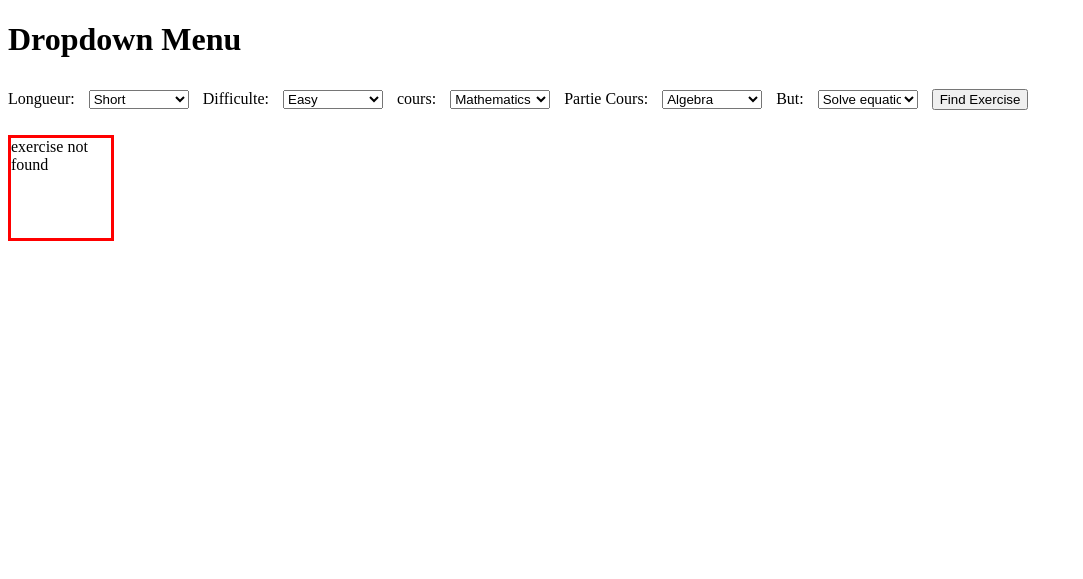
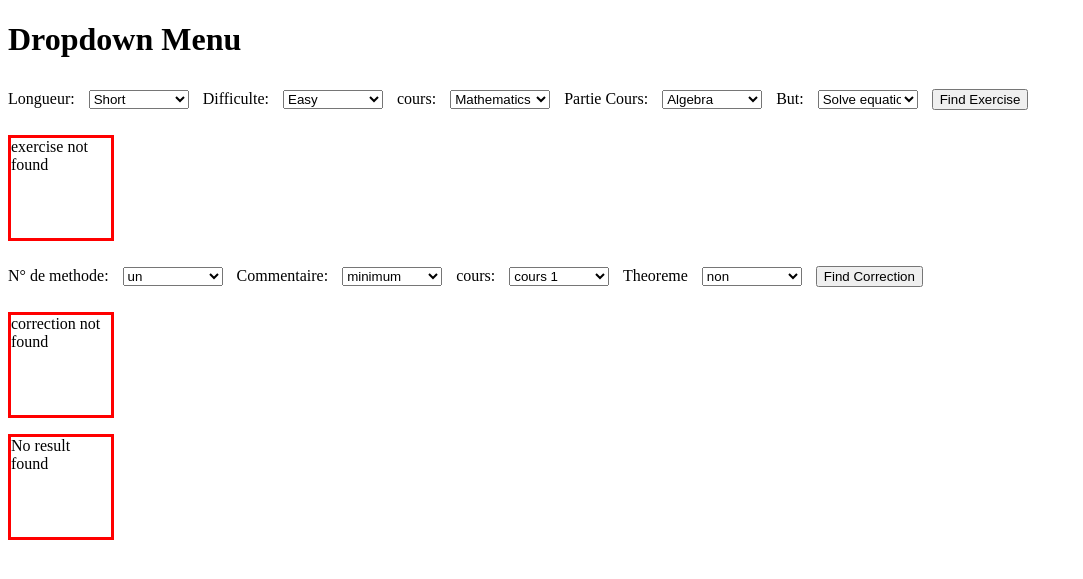
Before and after one commit to naderite/profik, a Django app: page /generateur/ in a window 1280 px wide. Shown: the top 579 px of the page, without its empty margins (0-1083 px from the left). Run offline with Django 4.2, Linux system fonts and the light colour scheme; data comes from the database, SQL or seed files in the repository.

Commit message:
Implement basic search for exercise & correction
Added initial search functionality for exercise and correction, enabling users to search based on selected properties. Further enhancements required.

```diff
--- a/profik/fill_db.py
+++ b/profik/fill_db.py
@@ -8,7 +8,7 @@ django.setup()
 from profikapp.models import Exercice, Correction
 
 # Create examples for Exercice
-exercice_examples = []
+"""exercice_examples = []
 for i in range(100):
     exercice = Exercice(
         cours='Mathematics',
@@ -23,7 +23,7 @@ for i in range(100):
 
 # Save the Exercice examples in a batch
 Exercice.objects.bulk_create(exercice_examples)
-
+"""
 # Create examples for Correction
 correction_examples = []
 for i in range(1, 301):
--- a/profik/profikapp/backend_logic.py
+++ b/profik/profikapp/backend_logic.py
@@ -1,12 +1,19 @@
 from .models import Exercice, Correction
+import random
 
 def find_exercise(exercice_longueur, exercice_cours, exercice_partie_cours, exercice_but, exercice_difficulte):
-    exercises = Exercice.objects.filter(
+    exercises = list(Exercice.objects.filter(
         longueur=exercice_longueur,
         cours=exercice_cours,
-        partie_de_cours=exercice_partie_cours,
+        partie_cours=exercice_partie_cours,
         but=exercice_but,
         difficulte=exercice_difficulte
-    )
-    print(exercises)
-    return exercises.first() if exercises.exists() else None
+    ))
+    return random.choice(exercises) if exercises else None
+
+def find_correction(correction_theoreme,correction_cours,correction_nombre_de_methode,correction_commentaire):
+    corrections = list(Correction.objects.filter(theoreme = correction_theoreme,
+                                            cours = correction_cours,
+                                            nombre_de_methode = correction_nombre_de_methode,
+                                            commentaires = correction_commentaire))
+    return random.choice(corrections) if corrections else None
--- a/profik/profikapp/models.py
+++ b/profik/profikapp/models.py
@@ -13,7 +13,7 @@ class Exercice(models.Model):
     ]
     text = models.CharField(max_length=1024, default='default_value_here')
     cours = models.CharField(max_length=512)
-    partie_de_cours = models.CharField(max_length=512)
+    partie_cours = models.CharField(max_length=512)
     longueur = models.PositiveSmallIntegerField(choices=LONGUEUR_CHOICES)
     but = models.CharField(max_length=512)
     ex_id = models.IntegerField()
@@ -32,3 +32,4 @@ class Correction(models.Model):
     nombre_de_methode = models.BooleanField()
     commentaires = models.PositiveSmallIntegerField(choices=COMMENTAIRES_CHOICES)
     theoreme = models.BooleanField()
+    cours = models.CharField(max_length=512, default="Cours1")
--- a/profik/profikapp/templates/profik/generateur.html
+++ b/profik/profikapp/templates/profik/generateur.html
@@ -21,7 +21,7 @@
     <!-- Exercice dropdown -->
     <div>
       <!-- Find exercise form -->
-      <form method="post" action="{% url 'generateur_exercice' %}">
+      <form action="{% url 'generateur_exercice' %}">
         {% csrf_token %}
         <!-- Dropdown menus for exercise properties -->
         <label for="longueur">Longueur:</label>
@@ -35,7 +35,7 @@
         <select name="difficulte" id="difficulte">
           <option value=0>Easy</option>
           <option value=1>Medium</option>
-          <option value=3>Hard</option>
+          <option value=2>Hard</option>
         </select>
 
         <label for="cours">cours:</label>
@@ -58,7 +58,7 @@
           <option value="test1">test</option
           <option value="test2">test</option>
         </select>
-        <button type="submit">Find Exercise</button>
+        <button type="submit" >Find Exercise</button>
       </form>
       {% if exercise != None%}
       <p>{{exercise.text}}</p>
@@ -66,6 +66,56 @@
       <p>exercise not found</p>
       {% endif %}
     </div>
+
+    <!-- Correction dropdown -->
+    <div>
+      <!-- Find correction form -->
+      <form action="{% url 'generateur_exercice' %}">
+        {% csrf_token %}
+        <input type="hidden" name="exercise-form">
+        <!-- Dropdown menus for correction properties -->
+        <label for="nombre-de-methode">N° de methode:</label>
+        <select name="nombre-de-methode" id="nombre-de-methode">
+          <option value="False">un</option>
+          <option value="True">multiple</option>
+        </select>
+
+        <label for="commentaire">Commentaire:</label>
+        <select name="commentaire" id="commentaire">
+          <option value=0>minimum</option>
+          <option value=1>moyen</option>
+          <option value=2>explicatif</option>
+        </select>
+
+        <label for="cours">cours:</label>
+        <select name="cours" id="cours">
+          <option value="Cours1">cours 1</option>
+          <option value="test1">test</option>
+          <option value="test2">test</option>
+        </select>
+
+        <label for="theoreme">Theoreme</label>
+        <select name="theoreme" id="theoreme">
+          <option value="Flase">non</option>
+          <option value=True>oui</option>
+
+        </select>
+
+        <button type="submit">Find Correction</button>
+      </form>
+      {% if correction != None%}
+      <p>{{correction.text}}</p>
+      {%else%}
+      <p>correction not found</p>
+      {% endif %}
+    </div>
+    {% if exercise %}
+    <p>{{ exercise.text }}</p>
+    {% elif correction %}
+    <p>{{ correction.text }}</p>
+    {% else %}
+    <p>No result found</p>
+    {% endif %}
   </body>
 </html>
 {% endblock %}
--- a/profik/profikapp/views.py
+++ b/profik/profikapp/views.py
@@ -1,18 +1,38 @@
 from django.shortcuts import render
-from profikapp.models import Exercice, Correction
-from .backend_logic import find_exercise
+from .backend_logic import find_exercise, find_correction
 # Create your views here.
 def handler500(request):
     return render(request, '500.html', status=500)
 
 def generateur_exercice(request):
     if request.method == 'GET':
-        return show_exercise(request)
-    # Get the field names for Exercice and Correction models
-    exercice_fields = [field.name for field in Exercice._meta.get_fields() if not field.name.startswith('_')]
-    correction_fields = [field.name for field in Correction._meta.get_fields() if not field.name.startswith('_')]
+        exercice_longueur = request.GET.get('longueur')
+        exercice_cours = request.GET.get('cours')
+        exercice_partie_cours = request.GET.get('partie_cours')
+        exercice_but = request.GET.get('but')
+        exercice_difficulte = request.GET.get('difficulte')
+        exercise = find_exercise(
+            exercice_longueur,
+            exercice_cours,
+            exercice_partie_cours,
+            exercice_but,
+            exercice_difficulte
+        )
 
-    return render(request, 'profik/generateur.html', {'exercise': None})
+        correction_theoreme = bool(request.GET.get('theoreme'))
+        correction_cours = request.GET.get('cours')
+        correction_nombre_de_methode = bool(request.GET.get('nombre-de-methode'))
+        correction_commentaire = request.GET.get('commentaire')
+        correction = find_correction(
+            correction_theoreme,
+            correction_cours,
+            correction_nombre_de_methode,
+            correction_commentaire,
+        )
+
+        return render(request, 'profik/generateur.html', {'exercise': exercise, 'correction': correction})
+
+    return render(request, 'profik/generateur.html', {'exercise': None, 'correction': None})
 
 
 def show_exercise(request):
@@ -21,11 +41,6 @@ def show_exercise(request):
     exercice_partie_cours = request.GET.get('partie_cours')
     exercice_but = request.GET.get('but')
     exercice_difficulte = request.GET.get('difficulte')
-    print(exercice_longueur,
-        exercice_cours,
-        exercice_partie_cours,
-        exercice_but,
-        exercice_difficulte)
     exercise = find_exercise(
         exercice_longueur,
         exercice_cours,
@@ -35,3 +50,18 @@ def show_exercise(request):
     )
 
     return render(request, 'profik/generateur.html', {'exercise': exercise})
+
+def show_correction(request):
+    correction_theoreme = bool(request.GET.get('theoreme')) #convert the string value to bool
+    correction_cours = request.GET.get('cours')
+    correction_nombre_de_methode = bool(request.GET.get('nombre-de-methode')) #convert the string value to bool
+    correction_commentaire = request.GET.get('commentaire')
+
+    correction = find_correction(
+            correction_theoreme,
+            correction_cours,
+            correction_nombre_de_methode,
+            correction_commentaire,
+    )
+
+    return render(request, 'profik/generateur.html', {'correction': correction})
```
Also changed, not shown: profik/db.sqlite3, profik/profikapp/migrations/0005_rename_partie_de_cours_exercice_partie_cours.py (added), profik/profikapp/migrations/0006_correction_cours.py (added), profik/profikapp/migrations/0007_alter_correction_nombre_de_methode_and_more.py (added), profik/profikapp/migrations/0008_alter_correction_nombre_de_methode_and_more.py (added).
